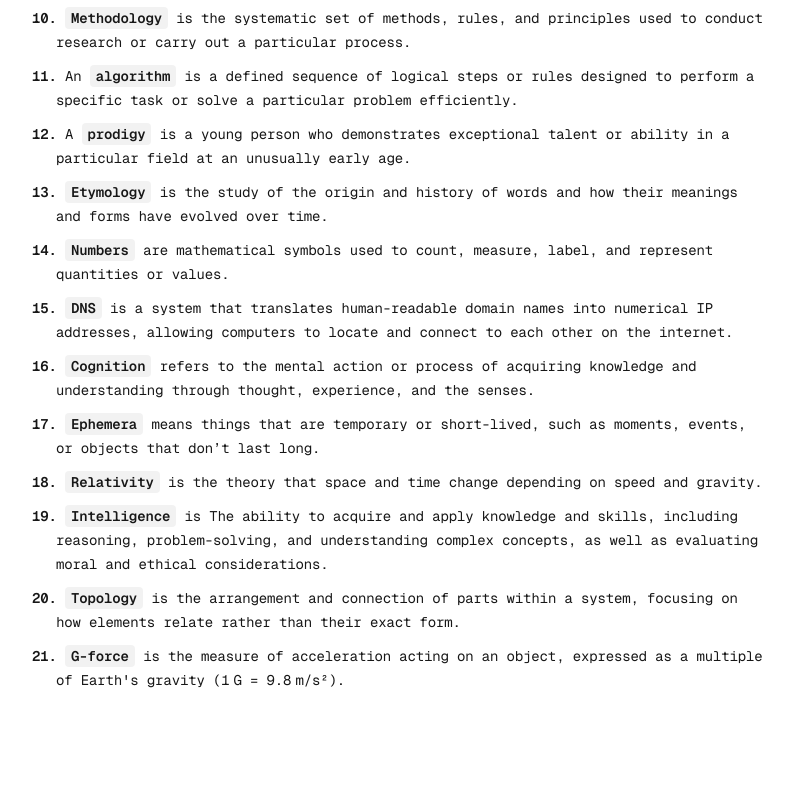
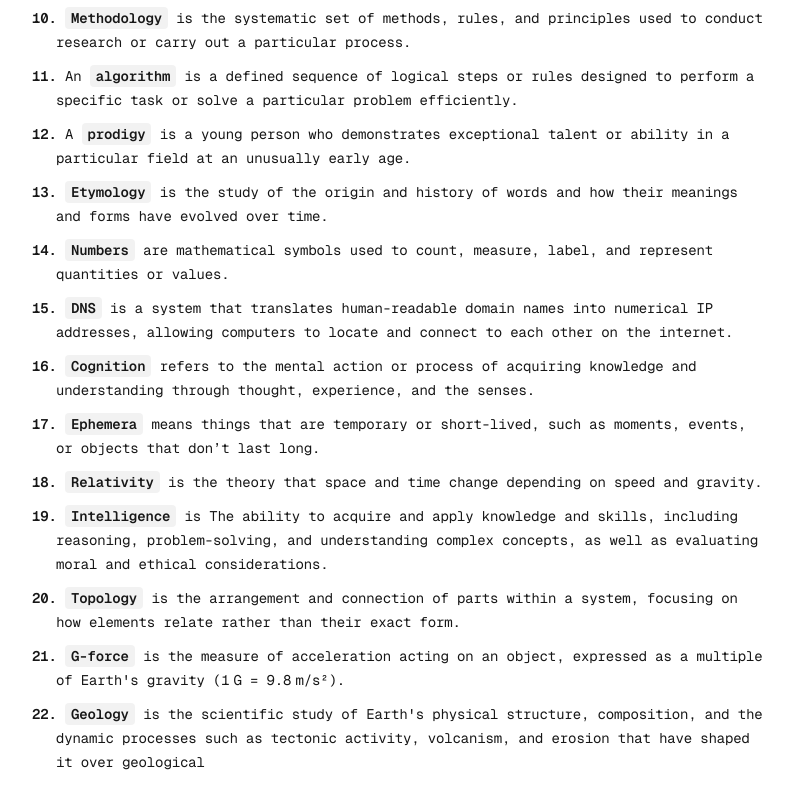
Before and after one commit to BrahimBoussada/mind-log, a Next.js app: page / in a window 1280 px wide. Shown: the part 590-1390 px from the top of the page, without its empty margins (240-1033 px from the left). Before the commit the page ends 1308 px from the top, so only its background shows below. Built offline with nearby package versions, Linux system fonts and the light colour scheme.

Commit message:
log: 07-08-2025

```diff
--- a/src/app/page.tsx
+++ b/src/app/page.tsx
@@ -145,6 +145,13 @@ export default function Home() {
           <Key>G-force</Key> is the measure of acceleration acting on an object,
           expressed as a multiple of Earth's gravity (1 G = 9.8 m/s²).
         </Note>
+
+        <Note>
+          <N>22. </N>
+          <Key>Geology</Key> is the scientific study of Earth's physical
+          structure, composition, and the dynamic processes such as tectonic
+          activity, volcanism, and erosion that have shaped it over geological
+        </Note>
       </NoteWrapper>
     </Container>
   );
```
